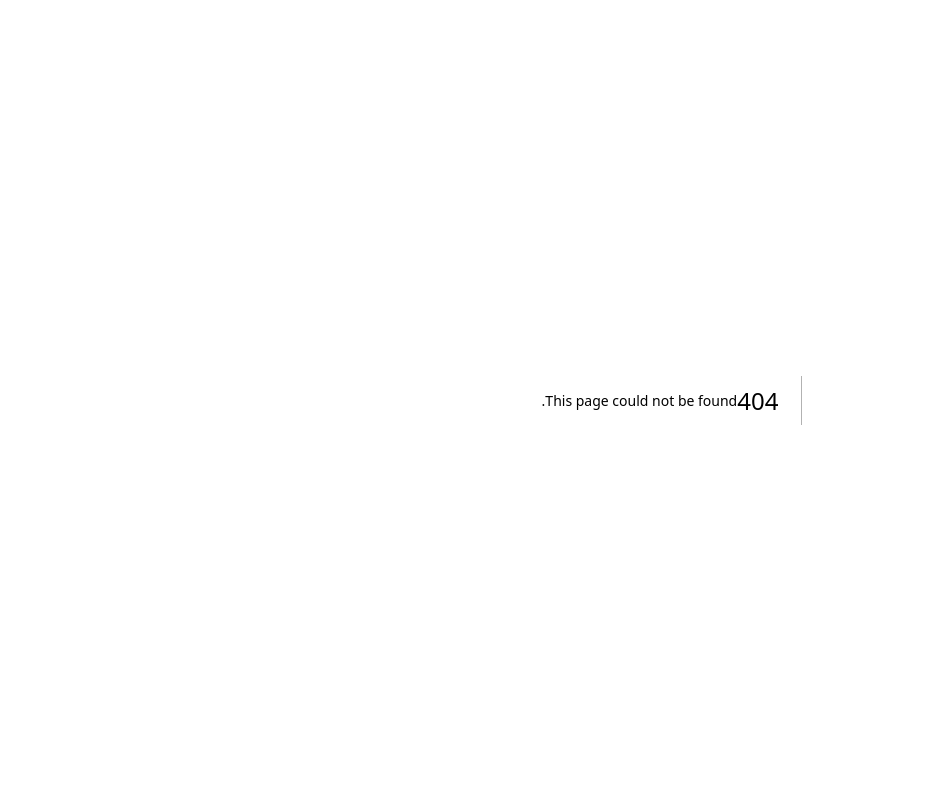
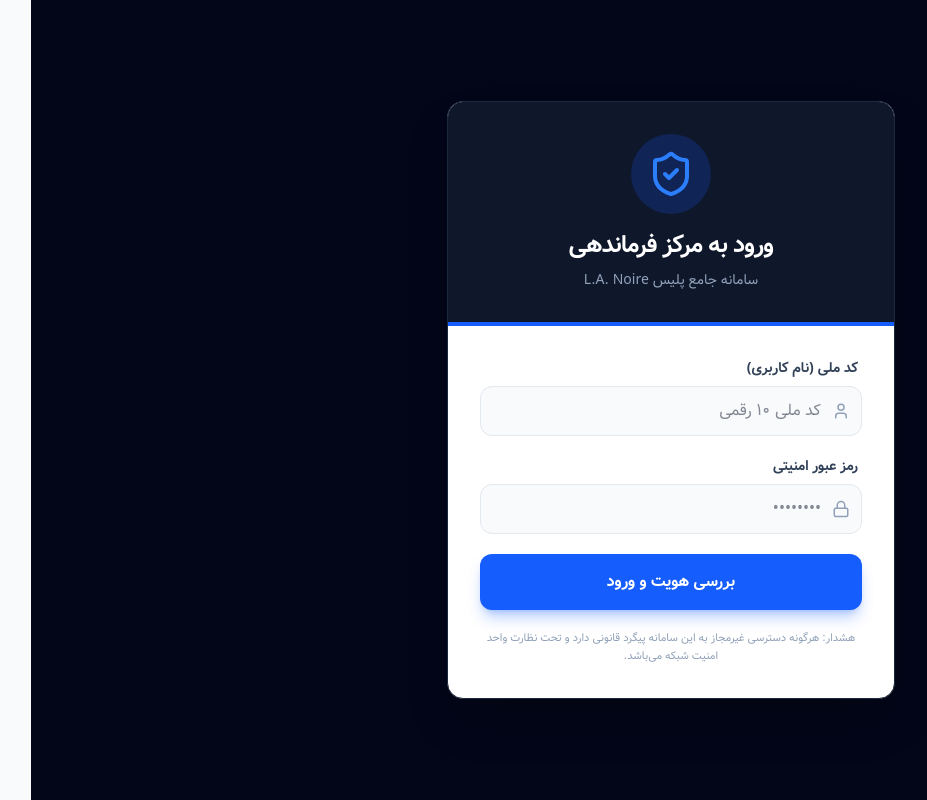
Before and after one commit to mobinaheidari/la-noire-police-system, a Next.js app in the folder frontend/: page /login in a window 1280 px wide. Before the commit this address had no page. Shown: the whole page, without its empty margins (0-927 px from the left). Built offline with nearby package versions, Linux system fonts and the light colour scheme.

Commit message:
feat(auth): add police-themed login page and routing

```diff
--- /dev/null
+++ b/frontend/src/app/login/page.tsx
@@ -0,0 +1,82 @@
+"use client";
+import { useState } from 'react';
+import { ShieldCheck, Lock, User } from 'lucide-react';
+
+export default function LoginPage() {
+  const [nationalId, setNationalId] = useState('');
+  const [password, setPassword] = useState('');
+
+  const handleLogin = (e: React.FormEvent) => {
+    e.preventDefault();
+    // فعلاً برای تست، مستقیماً به داشبورد می‌رویم
+    // بعداً که مبینا API را آماده کرد، اینجا عمل Login واقعی را انجام می‌دهیم
+    window.location.href = '/dashboard';
+  };
+
+  return (
+    <div className="min-h-screen bg-slate-950 flex items-center justify-center p-4" dir="rtl">
+      <div className="max-w-md w-full">
+        {/* کارت لاگین */}
+        <div className="bg-white rounded-2xl shadow-2xl overflow-hidden border border-slate-800">
+
+          {/* هدر کارت */}
+          <div className="bg-slate-900 p-8 text-center text-white border-b-4 border-blue-600">
+            <div className="inline-flex p-4 bg-blue-600/20 rounded-full mb-4 text-blue-500">
+              <ShieldCheck size={48} />
+            </div>
+            <h2 className="text-2xl font-bold tracking-tight">ورود به مرکز فرماندهی</h2>
+            <p className="text-slate-400 mt-2 text-sm">سامانه جامع پلیس L.A. Noire</p>
+          </div>
+
+          {/* فرم ورود */}
+          <form onSubmit={handleLogin} className="p-8 space-y-5">
+            <div>
+              <label className="block text-sm font-bold text-slate-700 mb-2 mr-1">کد ملی (نام کاربری)</label>
+              <div className="relative text-slate-400 focus-within:text-blue-600 transition-colors">
+                <div className="absolute inset-y-0 right-0 pr-3 flex items-center pointer-events-none">
+                  <User size={18} />
+                </div>
+                <input
+                  type="text"
+                  required
+                  className="w-full pr-10 pl-4 py-3 bg-slate-50 border border-slate-200 rounded-xl outline-none focus:ring-2 focus:ring-blue-600/20 focus:border-blue-600 transition-all text-slate-900"
+                  placeholder="کد ملی ۱۰ رقمی"
+                  value={nationalId}
+                  onChange={(e) => setNationalId(e.target.value)}
+                />
+              </div>
+            </div>
+
+            <div>
+              <label className="block text-sm font-bold text-slate-700 mb-2 mr-1">رمز عبور امنیتی</label>
+              <div className="relative text-slate-400 focus-within:text-blue-600 transition-colors">
+                <div className="absolute inset-y-0 right-0 pr-3 flex items-center pointer-events-none">
+                  <Lock size={18} />
+                </div>
+                <input
+                  type="password"
+                  required
+                  className="w-full pr-10 pl-4 py-3 bg-slate-50 border border-slate-200 rounded-xl outline-none focus:ring-2 focus:ring-blue-600/20 focus:border-blue-600 transition-all text-slate-900"
+                  placeholder="••••••••"
+                  value={password}
+                  onChange={(e) => setPassword(e.target.value)}
+                />
+              </div>
+            </div>
+
+            <button
+              type="submit"
+              className="w-full bg-blue-600 hover:bg-blue-700 text-white py-4 rounded-xl font-bold transition-all transform active:scale-[0.98] shadow-lg shadow-blue-600/30 flex items-center justify-center gap-2 mt-2"
+            >
+              بررسی هویت و ورود
+            </button>
+
+            <p className="text-[11px] text-center text-slate-400 mt-4 leading-relaxed">
+              هشدار: هرگونه دسترسی غیرمجاز به این سامانه پیگرد قانونی دارد و تحت نظارت واحد امنیت شبکه می‌باشد.
+            </p>
+          </form>
+        </div>
+      </div>
+    </div>
+  );
+}
```
